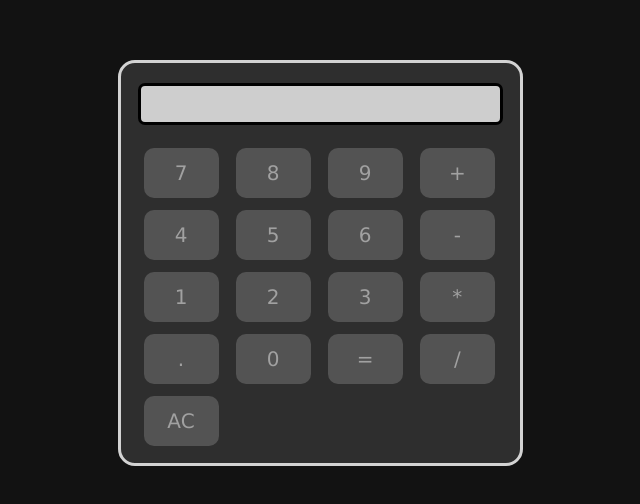
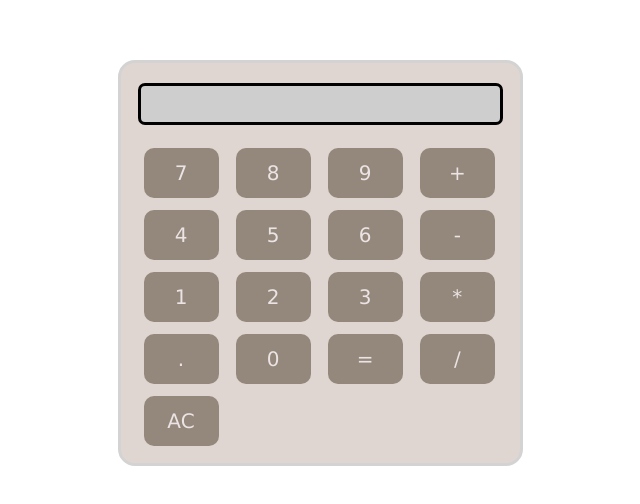
Before and after one commit to juannpg/practica-calculadora, a plain HTML site: page index.html in a window 1280 px wide. Shown: the part 140-644 px from the top of the page, without its empty margins (320-960 px from the left). Drawn offline with Linux system fonts and the light colour scheme.

Commit message:
creo un tema claro

```diff
--- a/css/estilos.css
+++ b/css/estilos.css
@@ -1,5 +1,5 @@
 body {
-  background-color: rgba(18,18,18,255);
+  background-color: white;
   display: flex;
   justify-content: center;
   align-items: center;
@@ -15,7 +15,7 @@ p {
 }
 
 #calculadora {
-  background-color: #2e2e2e;
+  background-color: rgb(224, 214, 209);
   border-style: solid;
   border-color: #d3d3d3;
   border-radius: 17px;
@@ -42,16 +42,7 @@ div#output {
   text-align: right;
 }
 
-/* div#botones {
-  border-style: solid;
-  border-color: rgb(119, 0, 255);
-
-} */
-
 div.botones1, .botones2, .botones3, .botones4 {
-  /* border-style: solid;
-  border-color: rgb(119, 0, 255);*/
-  /* display: grid; */
   height: fit-content;
   width: fit-content;
 
@@ -64,8 +55,8 @@ button {
   font-family: 'Lucida Sans', 'Lucida Sans Regular', 'Lucida Grande', 'Lucida Sans Unicode', Geneva, Verdana, sans-serif;
   font-size: 20px;
   border-radius: 10px;
-  background-color :#535353;
-  color: rgb(161, 161, 161);
+  background-color :#94887c;
+  color: rgb(236, 228, 228);
   border: none;
   padding: 10px 20px;
   cursor: pointer;
```
